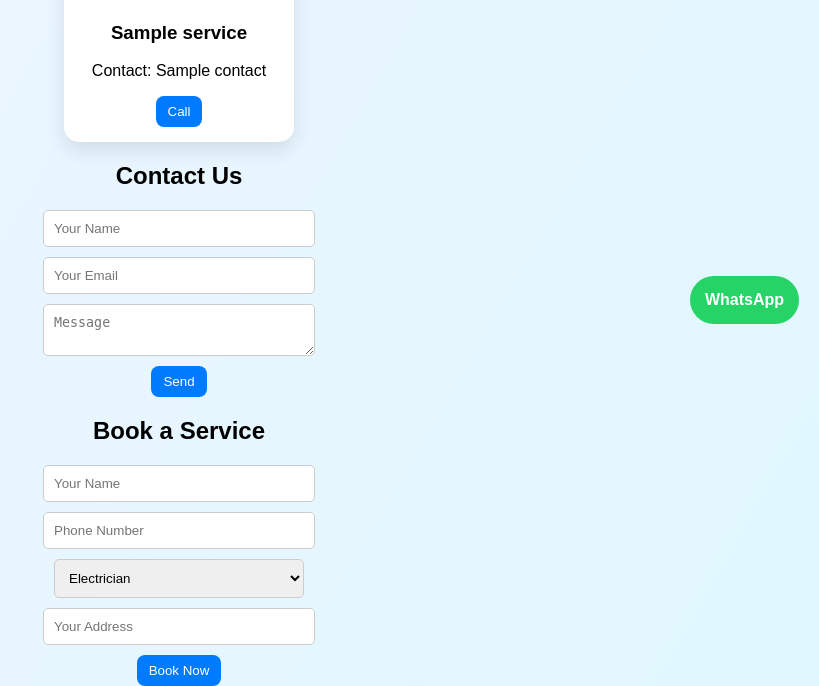
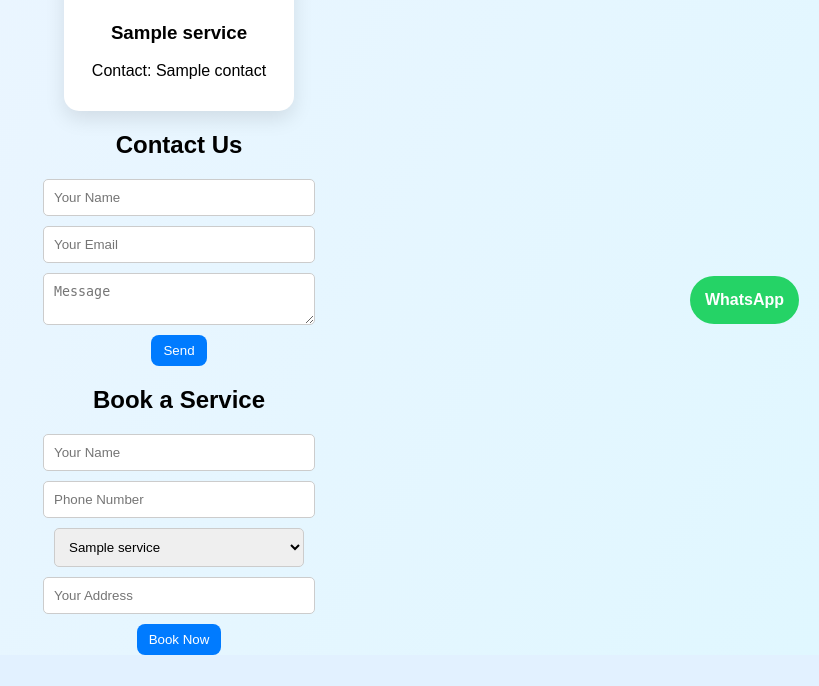
Before and after one commit to RizwanMansori/LocalServicesApp, a Flask app: template templates/index.html in a window 1280 px wide. Shown: the part 456-1142 px from the top of the page, without its empty margins (461-1280 px from the left). After the commit the page ends 1111 px from the top, so only its background shows below. Run offline with Flask 3, Linux system fonts and the light colour scheme; the template is opened without the code that fills it: most values are stand-ins (such as "Sample title", 1, 10 or a date in 2020).

Commit message:
Update index.html

```diff
--- a/templates/index.html
+++ b/templates/index.html
@@ -4,26 +4,28 @@
 <meta charset="UTF-8">
 <title>Local Services App</title>
 <link rel="stylesheet" href="{{ url_for('static', filename='style.css') }}">
-<meta name="viewport" content="width=device-width, initial-scale=1.0">
 </head>
 <body>
 
-<header>Local Services App</header>
+<header>
+  Local Services App
+</header>
 
 <h2>Available Services</h2>
 <div class="services">
-{% for service in services %}
+  {% for service in services %}
   <div class="card">
-    <img src="{{ url_for('static', filename='icons/' + service.name|lower|replace(' ','_') + '.png') }}" class="service-icon">
+    <img src="{{ url_for('static', filename='icons/' + service.name.lower().replace(' ', '_') + '.png') }}" alt="{{ service.name }}" class="service-icon">
     <h3>{{ service.name }}</h3>
     <p>Contact: {{ service.contact }}</p>
-    <button onclick="window.location.href='tel:{{ service.contact }}'">Call</button>
   </div>
-{% endfor %}
+  {% endfor %}
 </div>
 
 <h2>Contact Us</h2>
-{% if success %}<p class="success">Message Sent!</p>{% endif %}
+{% if success %}
+<p class="success">Your message has been sent!</p>
+{% endif %}
 <form method="post" action="/contact">
   <input type="text" name="name" placeholder="Your Name" required>
   <input type="email" name="email" placeholder="Your Email" required>
@@ -32,21 +34,22 @@
 </form>
 
 <h2>Book a Service</h2>
-{% if booking_success %}<p class="success">Booking Received!</p>{% endif %}
+{% if booking_success %}
+<p class="success">Booking Successful!</p>
+{% endif %}
 <form method="post" action="/booking">
   <input type="text" name="name" placeholder="Your Name" required>
   <input type="tel" name="phone" placeholder="Phone Number" required>
   <select name="service">
-    <option>Electrician</option>
-    <option>Plumber</option>
-    <option>Carpenter</option>
-    <option>AC Repair</option>
+    {% for service in services %}
+    <option>{{ service.name }}</option>
+    {% endfor %}
   </select>
   <input type="text" name="address" placeholder="Your Address" required>
   <button type="submit">Book Now</button>
 </form>
 
-<a href="https://wa.me/919876543210" class="whatsapp" target="_blank">WhatsApp</a>
+<a href="https://wa.me/919193626374" class="whatsapp" target="_blank">WhatsApp</a>
 
 </body>
 </html>
```
